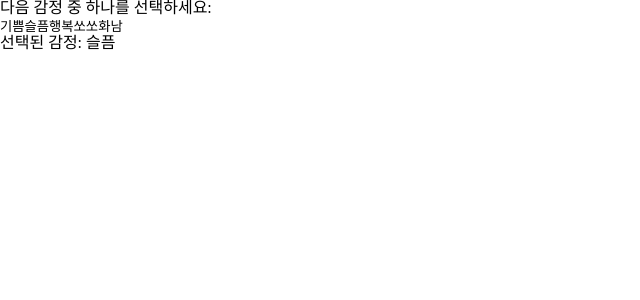
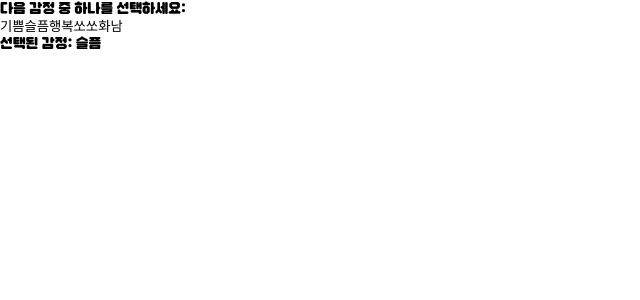
Before and after one commit to egghit/gammeokda, a React (Vite) app: page /diarywrite in a window 1280 px wide. Shown: the top 300 px of the page, without its empty margins (0-640 px from the left). Built offline with nearby package versions, Linux system fonts and the light colour scheme.

Commit message:
[feat] : theme 컬러 적용, 폰트 적용

```diff
--- a/src/App.tsx
+++ b/src/App.tsx
@@ -1,5 +1,8 @@
 import { createBrowserRouter, RouterProvider } from 'react-router-dom';
 import { RecoilRoot } from 'recoil';
+import { ThemeProvider } from 'styled-components';
+
+import theme from './styles/theme';
 
 import CalendarPage from '@/pages/CalendarPage';
 import DiaryWritePage from '@/pages/DiaryWritePage';
@@ -18,6 +21,7 @@ const router = createBrowserRouter([
 const App = () => {
   return (
     <>
+      <ThemeProvider theme={theme} />
       <GlobalStyle />
       <RecoilRoot>
         <RouterProvider router={router} />
--- a/src/styles/reset.ts
+++ b/src/styles/reset.ts
@@ -76,6 +76,17 @@ const GlobalStyles = createGlobalStyle`
     padding: 0;
     cursor: pointer;
   }
+
+  @font-face {
+    font-family: 'DNFBitBitTTF';
+    src: url('/fonts/DNFBitBitTTF.ttf') format('truetype');
+    font-weight: normal;
+    font-style: normal;
+  }
+
+  body {
+    font-family: 'DNFBitBitTTF', sans-serif;
+  }
 `;
 
 export default GlobalStyles;
--- /dev/null
+++ b/src/styles/theme.ts
@@ -0,0 +1,16 @@
+const color = {
+  white: '#F5F4F2',
+  beige: '#FFE5B8',
+  pink1: '#F6BCC2',
+  pink2: '#FF7880',
+  burgundy1: '#6D3435',
+  burgundy2: '#813E3F',
+  burgundy3: '#6F272F',
+  burgundy4: '#8A363E',
+};
+
+const theme = {
+  color,
+};
+
+export default theme;
```
Also changed, not shown: public/fonts/DNFBitBitTTF.ttf (added).
